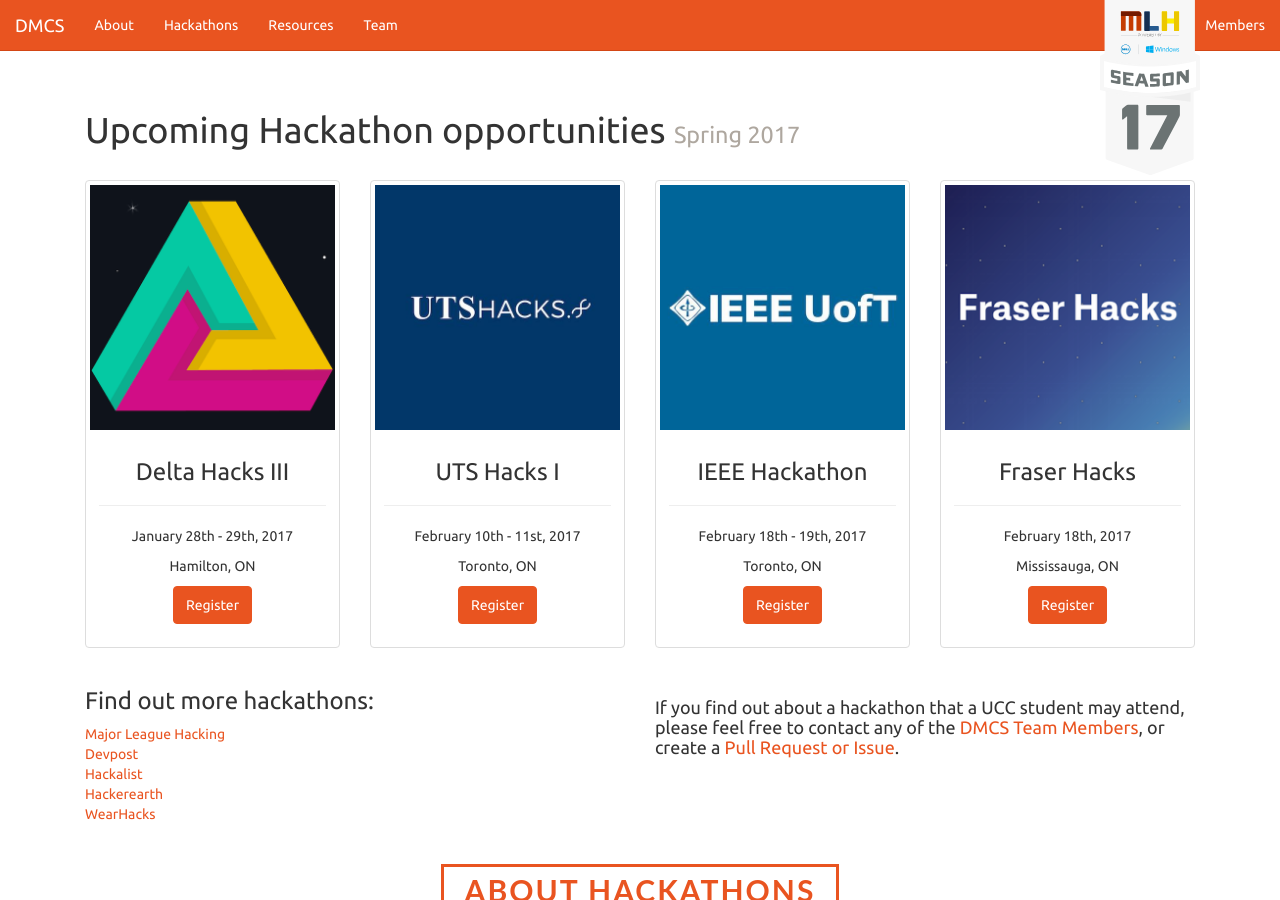
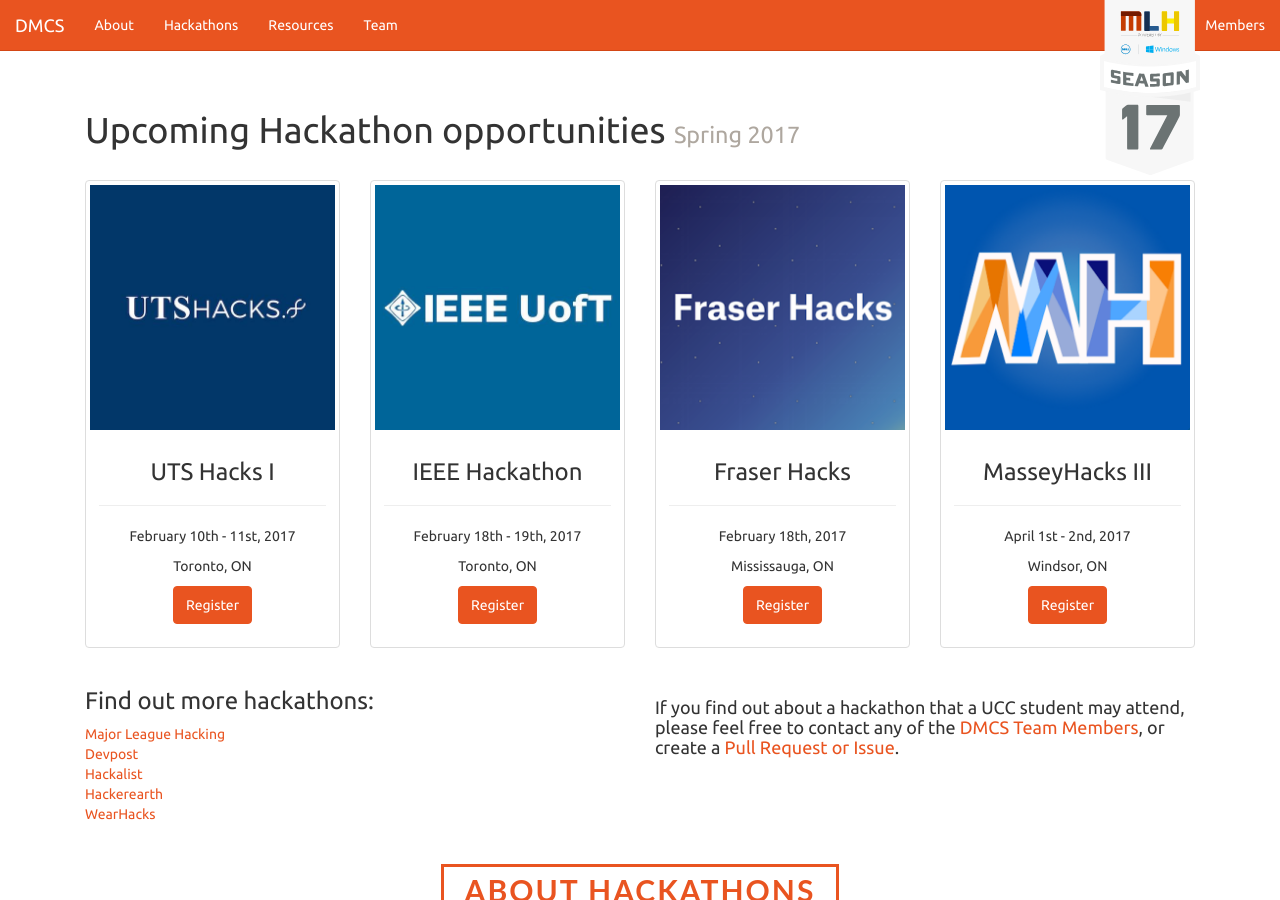
Before and after one commit to mattxwang/dmcs.tech, a Jekyll site: the page built from hackathons.html, in a window 1280 px wide and 900 px high. Built offline with Jekyll 4.4.1, drawn with Linux system fonts in a browser that asks for light colours.

Commit message:
update hackathon info and simon's picture (#13)
update hackathon info and simon's picture

```diff
--- a/_data/hackathons.yml
+++ b/_data/hackathons.yml
@@ -1,10 +1,3 @@
-deltahacks:
-  name: Delta Hacks III
-  image: deltahacks.png
-  date: January 28th - 29th, 2017
-  location: Hamilton, ON
-  link: http://deltahacks.com/
-
 utshacks:
   name: UTS Hacks I
   image: utshacks.jpg
@@ -25,3 +18,10 @@ fraser:
   date: February 18th, 2017
   location: Mississauga, ON
   link: https://www.eventbrite.ca/e/fraser-hacks-tickets-30046212029
+
+massey:
+  name: MasseyHacks III
+  image: massey.png
+  date: April 1st - 2nd, 2017
+  location: Windsor, ON
+  link: https://masseyhacks.ca/
```
Also changed, not shown: img/hackathons/deltahacks.png (deleted), img/hackathons/massey.png (added), img/team/simon.jpg.
